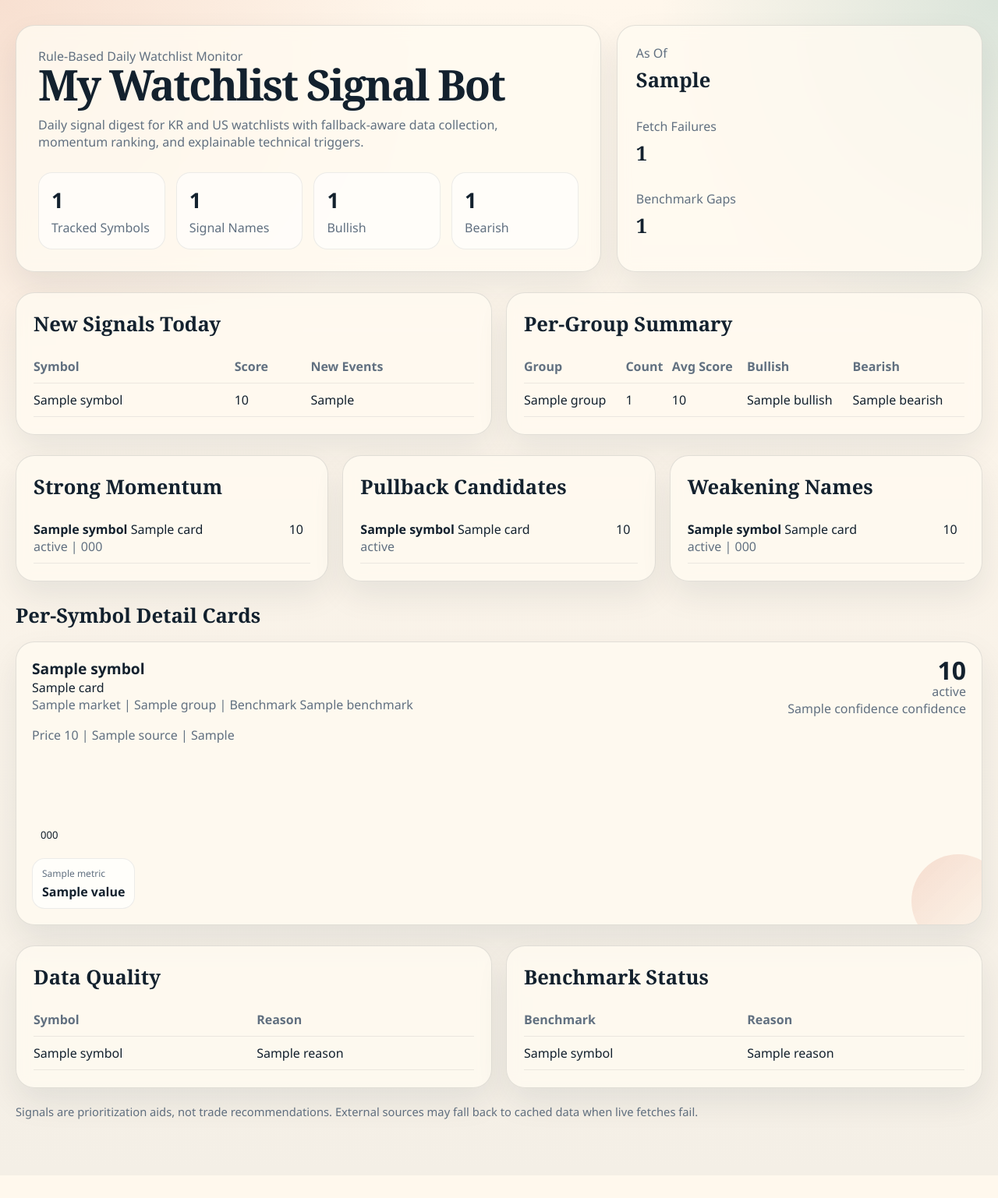
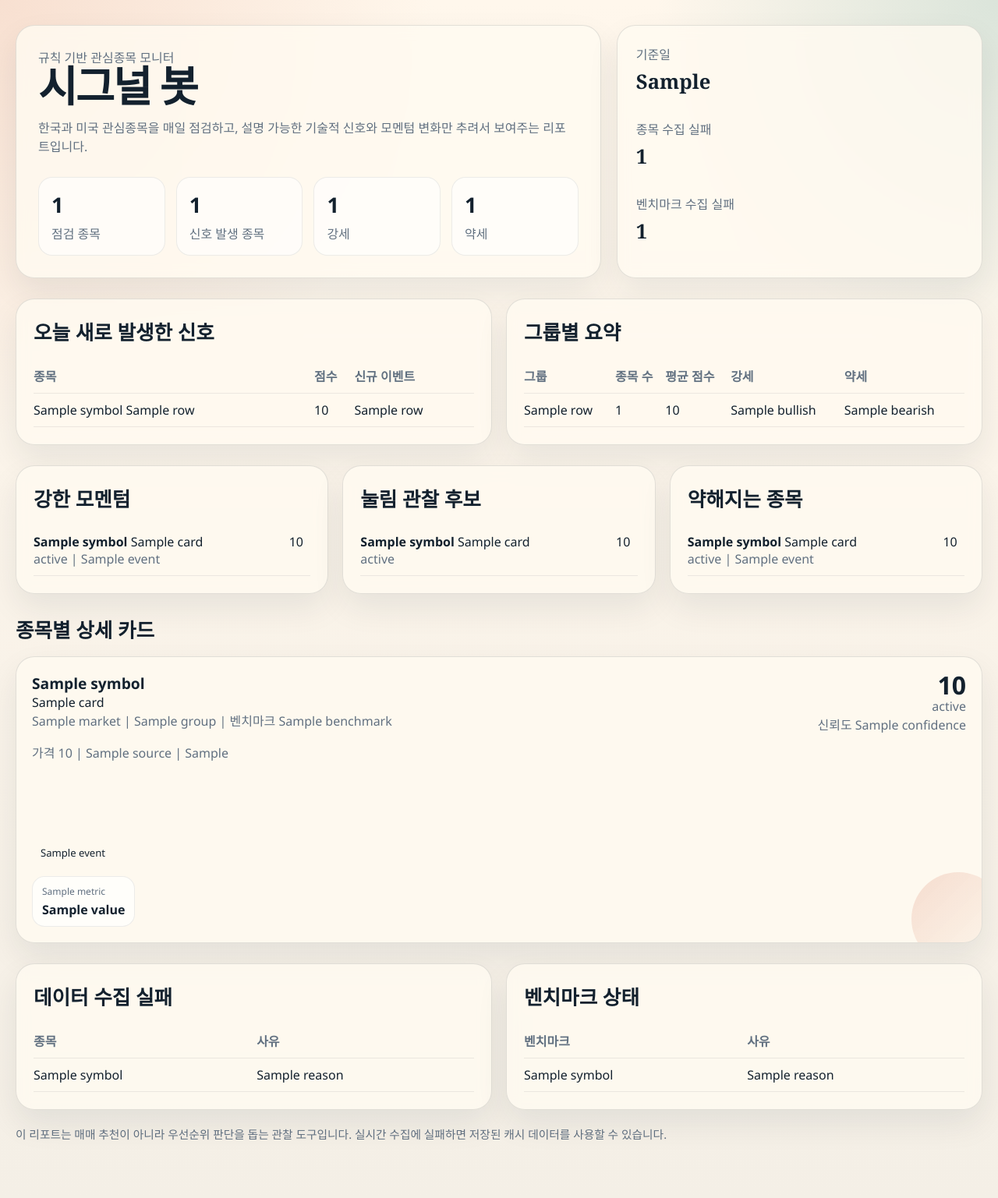
Before and after one commit to yeseoLee/Signal-Pulse, a Python web app: template src/watchlist_signal_bot/reports/templates/report.html.j2 in a window 1280 px wide. Shown: the whole page at 78% size. Before the commit the page ends 1440 px from the top, so only its background shows below. Run offline with Jinja, Linux system fonts and the light colour scheme; the template is opened without the code that fills it: most values are stand-ins (such as "Sample title", 1, 10 or a date in 2020).

Commit message:
feat: localize reports and signal labels in korean

```diff
--- a/src/watchlist_signal_bot/__init__.py
+++ b/src/watchlist_signal_bot/__init__.py
@@ -1,4 +1,4 @@
-"""My Watchlist Signal Bot."""
+"""시그널 봇."""
 
 __all__ = ["__version__"]
 
--- a/src/watchlist_signal_bot/main.py
+++ b/src/watchlist_signal_bot/main.py
@@ -23,7 +23,7 @@ logger = get_logger(__name__)
 
 
 def build_parser() -> argparse.ArgumentParser:
-    parser = argparse.ArgumentParser(description="My Watchlist Signal Bot")
+    parser = argparse.ArgumentParser(description="시그널 봇")
     parser.add_argument("--root-dir", default=".", help="Project root directory")
     parser.add_argument("--watchlist", help="Path to watchlist.yml")
     parser.add_argument("--thresholds", help="Path to thresholds.yml")
--- a/src/watchlist_signal_bot/reports/templates/report.html.j2
+++ b/src/watchlist_signal_bot/reports/templates/report.html.j2
@@ -1,9 +1,9 @@
 <!DOCTYPE html>
-<html lang="en">
+<html lang="ko">
   <head>
     <meta charset="utf-8" />
     <meta name="viewport" content="width=device-width, initial-scale=1" />
-    <title>My Watchlist Signal Bot</title>
+    <title>시그널 봇</title>
     <style>
       :root {
         --bg: #f4efe6;
@@ -274,42 +274,42 @@
     <div class="page">
       <section class="hero">
         <div class="hero-main">
-          <p class="subtle">Rule-Based Daily Watchlist Monitor</p>
-          <h1>My Watchlist Signal Bot</h1>
+          <p class="subtle">규칙 기반 관심종목 모니터</p>
+          <h1>시그널 봇</h1>
           <p class="subtle" style="margin-top: 14px; max-width: 680px;">
-            Daily signal digest for KR and US watchlists with fallback-aware data collection,
-            momentum ranking, and explainable technical triggers.
+            한국과 미국 관심종목을 매일 점검하고, 설명 가능한 기술적 신호와
+            모멘텀 변화만 추려서 보여주는 리포트입니다.
           </p>
           <div class="stat-grid">
             <div class="stat">
               <strong>{{ total_symbols }}</strong>
-              <span class="subtle">Tracked Symbols</span>
+              <span class="subtle">점검 종목</span>
             </div>
             <div class="stat">
               <strong>{{ signal_count }}</strong>
-              <span class="subtle">Signal Names</span>
+              <span class="subtle">신호 발생 종목</span>
             </div>
             <div class="stat">
               <strong>{{ bullish_count }}</strong>
-              <span class="subtle">Bullish</span>
+              <span class="subtle">강세</span>
             </div>
             <div class="stat">
               <strong>{{ bearish_count }}</strong>
-              <span class="subtle">Bearish</span>
+              <span class="subtle">약세</span>
             </div>
           </div>
         </div>
         <aside class="hero-side">
           <div>
-            <p class="subtle">As Of</p>
+            <p class="subtle">기준일</p>
             <h2 style="margin: 6px 0 0;">{{ as_of }}</h2>
           </div>
           <div>
-            <p class="subtle">Fetch Failures</p>
+            <p class="subtle">종목 수집 실패</p>
             <h2 style="margin: 6px 0 0;">{{ failures|length }}</h2>
           </div>
           <div>
-            <p class="subtle">Benchmark Gaps</p>
+            <p class="subtle">벤치마크 수집 실패</p>
             <h2 style="margin: 6px 0 0;">{{ benchmark_failures|length }}</h2>
           </div>
         </aside>
@@ -317,48 +317,48 @@
 
       <section class="section grid-2">
         <div class="panel">
-          <h2>New Signals Today</h2>
+          <h2>오늘 새로 발생한 신호</h2>
           <table>
             <thead>
               <tr>
-                <th>Symbol</th>
-                <th>Score</th>
-                <th>New Events</th>
+                <th>종목</th>
+                <th>점수</th>
+                <th>신규 이벤트</th>
               </tr>
             </thead>
             <tbody>
               {% if new_signal_rows %}
                 {% for row in new_signal_rows[:12] %}
                   <tr>
-                    <td>{{ row.symbol }}</td>
+                    <td>{{ row.symbol }} {{ row.name }}</td>
                     <td>{{ row.score }}</td>
-                    <td>{{ row.new_events }}</td>
+                    <td>{{ row.new_events_label }}</td>
                   </tr>
                 {% endfor %}
               {% else %}
                 <tr>
-                  <td colspan="3" class="subtle">No brand-new events in the latest history slice.</td>
+                  <td colspan="3" class="subtle">오늘 새로 추가된 이벤트는 없습니다.</td>
                 </tr>
               {% endif %}
             </tbody>
           </table>
         </div>
         <div class="panel">
-          <h2>Per-Group Summary</h2>
+          <h2>그룹별 요약</h2>
           <table>
             <thead>
               <tr>
-                <th>Group</th>
-                <th>Count</th>
-                <th>Avg Score</th>
-                <th>Bullish</th>
-                <th>Bearish</th>
+                <th>그룹</th>
+                <th>종목 수</th>
+                <th>평균 점수</th>
+                <th>강세</th>
+                <th>약세</th>
               </tr>
             </thead>
             <tbody>
               {% for row in group_summary %}
                 <tr>
-                  <td>{{ row.group }}</td>
+                  <td>{{ row.group_label }}</td>
                   <td>{{ row.count }}</td>
                   <td>{{ row.avg_score }}</td>
                   <td>{{ row.bullish }}</td>
@@ -372,14 +372,14 @@
 
       <section class="section grid-3">
         <div class="panel">
-          <h2>Strong Momentum</h2>
+          <h2>강한 모멘텀</h2>
           <table>
             <tbody>
               {% for card in strong_momentum %}
                 <tr>
                   <td>
                     <strong>{{ card.symbol }}</strong> {{ card.name }}<br />
-                    <span class="subtle">{{ card.state }} | {{ card.events|map(attribute='code')|join(', ') }}</span>
+                    <span class="subtle">{{ card.state }} | {{ card.events|map(attribute='label')|join(', ') }}</span>
                   </td>
                   <td>{{ card.score }}</td>
                 </tr>
@@ -388,7 +388,7 @@
           </table>
         </div>
         <div class="panel">
-          <h2>Pullback Candidates</h2>
+          <h2>눌림 관찰 후보</h2>
           <table>
             <tbody>
               {% if pullbacks %}
@@ -403,21 +403,21 @@
                 {% endfor %}
               {% else %}
                 <tr>
-                  <td colspan="2" class="subtle">No pullback-in-uptrend candidates today.</td>
+                  <td colspan="2" class="subtle">오늘은 상승 추세 눌림 후보가 없습니다.</td>
                 </tr>
               {% endif %}
             </tbody>
           </table>
         </div>
         <div class="panel">
-          <h2>Weakening Names</h2>
+          <h2>약해지는 종목</h2>
           <table>
             <tbody>
               {% for card in weakening %}
                 <tr>
                   <td>
                     <strong>{{ card.symbol }}</strong> {{ card.name }}<br />
-                    <span class="subtle">{{ card.state }} | {{ card.events|map(attribute='code')|join(', ') }}</span>
+                    <span class="subtle">{{ card.state }} | {{ card.events|map(attribute='label')|join(', ') }}</span>
                   </td>
                   <td>{{ card.score }}</td>
                 </tr>
@@ -428,7 +428,7 @@
       </section>
 
       <section class="section">
-        <h2>Per-Symbol Detail Cards</h2>
+        <h2>종목별 상세 카드</h2>
         <div class="symbol-grid">
           {% for card in all_symbols %}
             <article class="symbol-card">
@@ -436,21 +436,21 @@
                 <div>
                   <strong>{{ card.symbol }}</strong>
                   <p>{{ card.name }}</p>
-                  <p class="subtle">{{ card.market }} | {{ card.group }} | Benchmark {{ card.benchmark }}</p>
+                  <p class="subtle">{{ card.market }} | {{ card.group }} | 벤치마크 {{ card.benchmark }}</p>
                 </div>
                 <div class="score">
                   <strong>{{ card.score }}</strong>
                   <p class="subtle">{{ card.state }}</p>
-                  <p class="subtle">{{ card.confidence }} confidence</p>
+                  <p class="subtle">신뢰도 {{ card.confidence }}</p>
                 </div>
               </div>
-              <p class="subtle">Price {{ card.price }} | {{ card.source }} | {{ card.data_quality }}</p>
+              <p class="subtle">가격 {{ card.price }} | {{ card.source }} | {{ card.data_quality }}</p>
               <svg class="sparkline" viewBox="0 0 220 64" preserveAspectRatio="none">
                 <polyline points="{{ card.sparkline_points }}"></polyline>
               </svg>
               <div class="badge-row">
                 {% for event in card.events %}
-                  <span class="badge {{ event.class_name }}">{{ event.code }}</span>
+                  <span class="badge {{ event.class_name }}">{{ event.label }}</span>
                 {% endfor %}
               </div>
               <div class="metric-row" style="margin-top: 14px;">
@@ -468,12 +468,12 @@
 
       <section class="section grid-2">
         <div class="panel">
-          <h2>Data Quality</h2>
+          <h2>데이터 수집 실패</h2>
           <table>
             <thead>
               <tr>
-                <th>Symbol</th>
-                <th>Reason</th>
+                <th>종목</th>
+                <th>사유</th>
               </tr>
             </thead>
             <tbody>
@@ -486,19 +486,19 @@
                 {% endfor %}
               {% else %}
                 <tr>
-                  <td colspan="2" class="subtle">No symbol-level failures.</td>
+                  <td colspan="2" class="subtle">종목 단위 수집 실패는 없습니다.</td>
                 </tr>
               {% endif %}
             </tbody>
           </table>
         </div>
         <div class="panel">
-          <h2>Benchmark Status</h2>
+          <h2>벤치마크 상태</h2>
           <table>
             <thead>
               <tr>
-                <th>Benchmark</th>
-                <th>Reason</th>
+                <th>벤치마크</th>
+                <th>사유</th>
               </tr>
             </thead>
             <tbody>
@@ -511,7 +511,7 @@
                 {% endfor %}
               {% else %}
                 <tr>
-                  <td colspan="2" class="subtle">All benchmarks fetched successfully.</td>
+                  <td colspan="2" class="subtle">모든 벤치마크를 정상적으로 수집했습니다.</td>
                 </tr>
               {% endif %}
             </tbody>
@@ -520,8 +520,8 @@
       </section>
 
       <p class="footer-note">
-        Signals are prioritization aids, not trade recommendations. External sources may fall back to
-        cached data when live fetches fail.
+        이 리포트는 매매 추천이 아니라 우선순위 판단을 돕는 관찰 도구입니다.
+        실시간 수집에 실패하면 저장된 캐시 데이터를 사용할 수 있습니다.
       </p>
     </div>
   </body>
```
Also changed, not shown: README.en.md (+4 -1 lines), src/watchlist_signal_bot/reports/html.py (+107 -13 lines), src/watchlist_signal_bot/signals/rules.py (+15 -15 lines), tests/test_html.py (added, +92 -0 lines), README.md.
